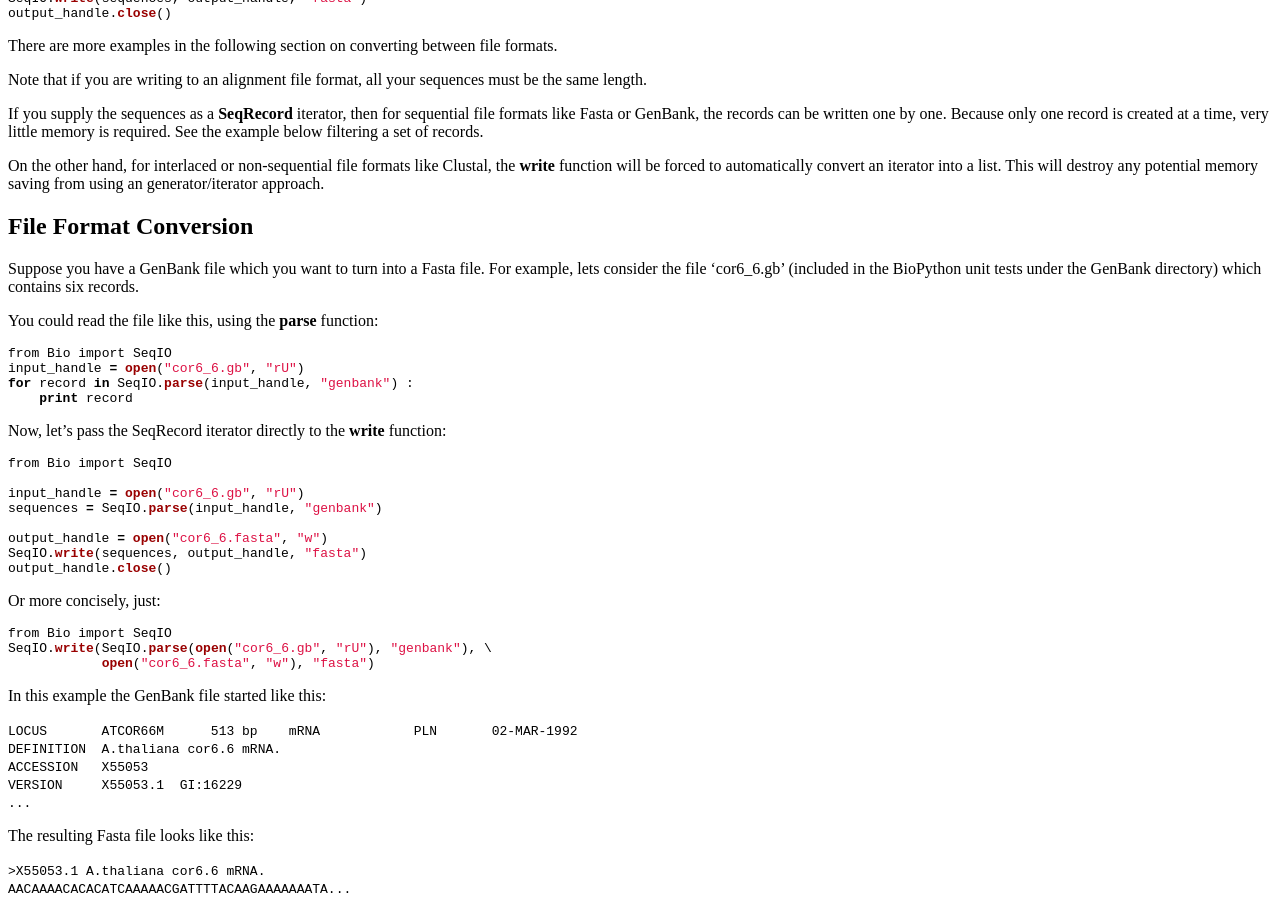
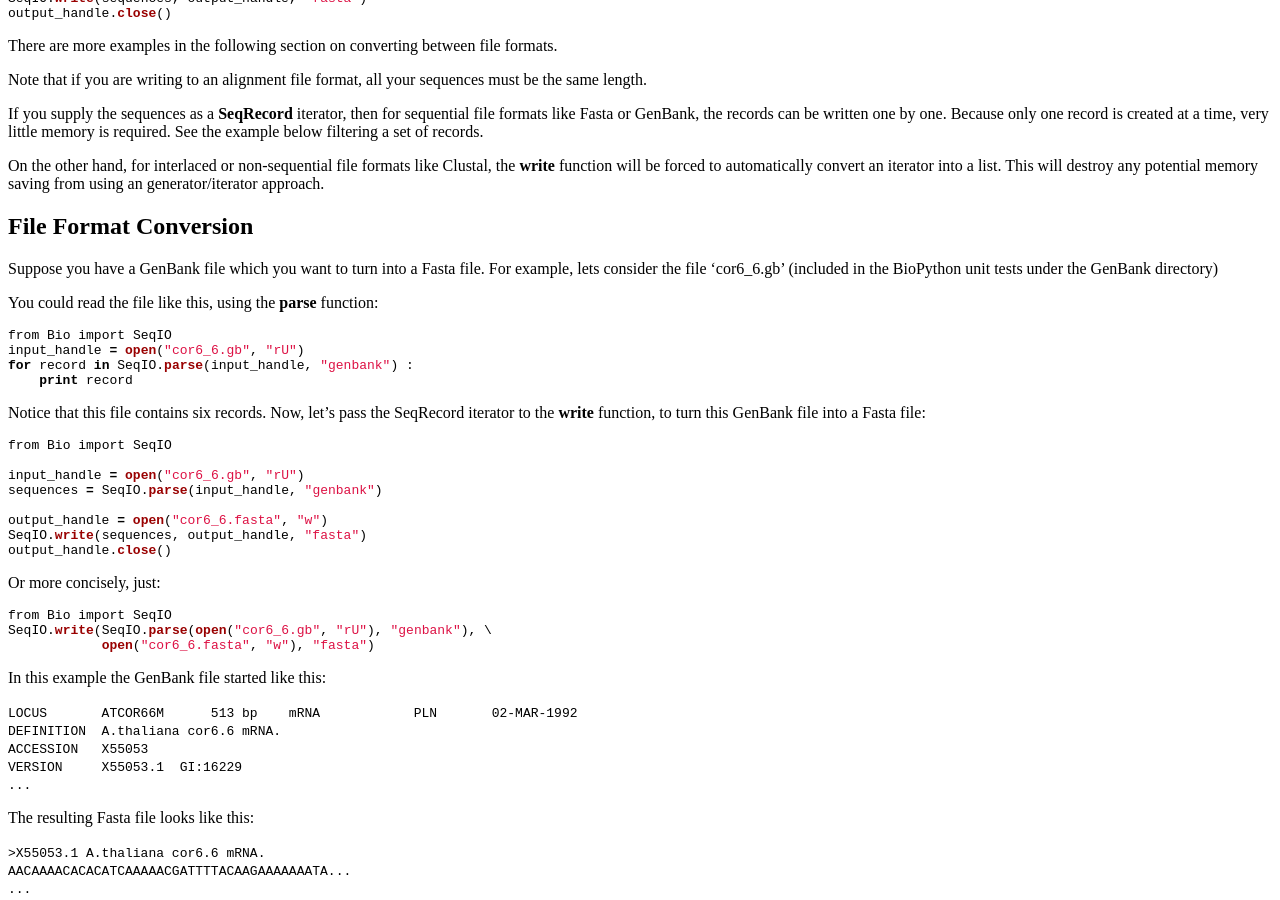
Before and after one commit to biopython/biopython.github.io, a Jekyll site: the page built from wiki/SeqIO.md, in a window 1280 px wide and 900 px high, scrolled down 1669 px. Built offline with Jekyll 4.4.1, drawn with Linux system fonts in a browser that asks for light colours.

Commit message:
/* File Format Conversion */

````diff
--- a/wiki/SeqIO.md
+++ b/wiki/SeqIO.md
@@ -170,8 +170,7 @@ File Format Conversion
 
 Suppose you have a GenBank file which you want to turn into a Fasta
 file. For example, lets consider the file 'cor6\_6.gb' (included in the
-BioPython unit tests under the GenBank directory) which contains six
-records.
+BioPython unit tests under the GenBank directory)
 
 You could read the file like this, using the **parse** function:
 
@@ -182,8 +181,9 @@ for record in SeqIO.parse(input_handle, "genbank") :
     print record
 ```
 
-Now, let's pass the SeqRecord iterator directly to the **write**
-function:
+Notice that this file contains six records. Now, let's pass the
+SeqRecord iterator to the **write** function, to turn this GenBank file
+into a Fasta file:
 
 ``` python
 from Bio import SeqIO
````
Also changed, not shown: 1 other file.
